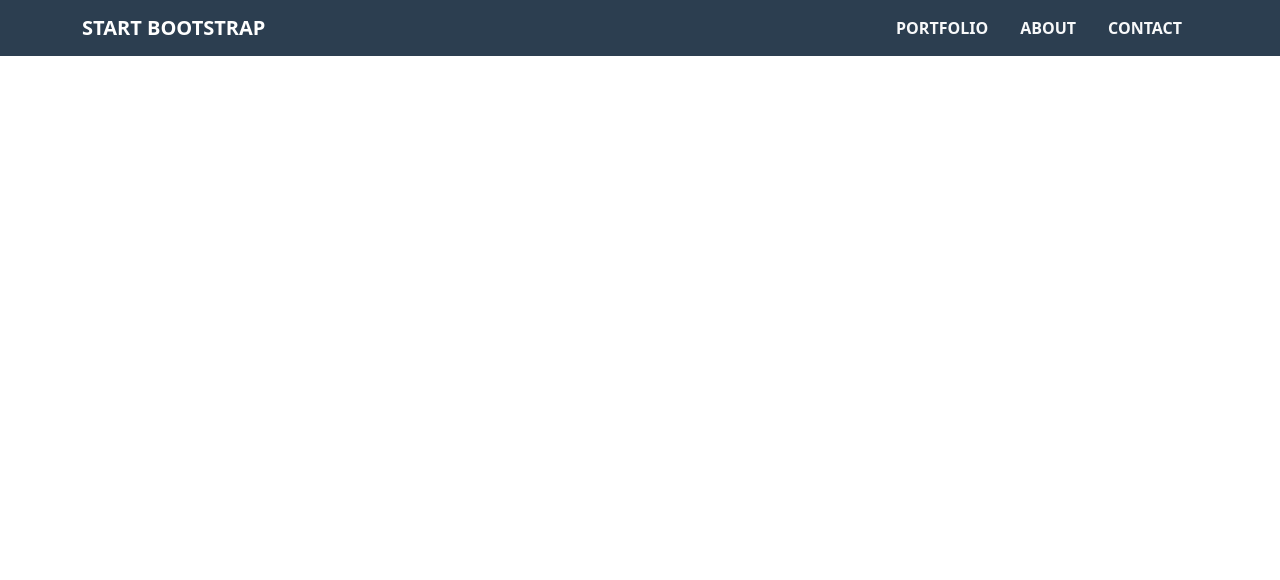
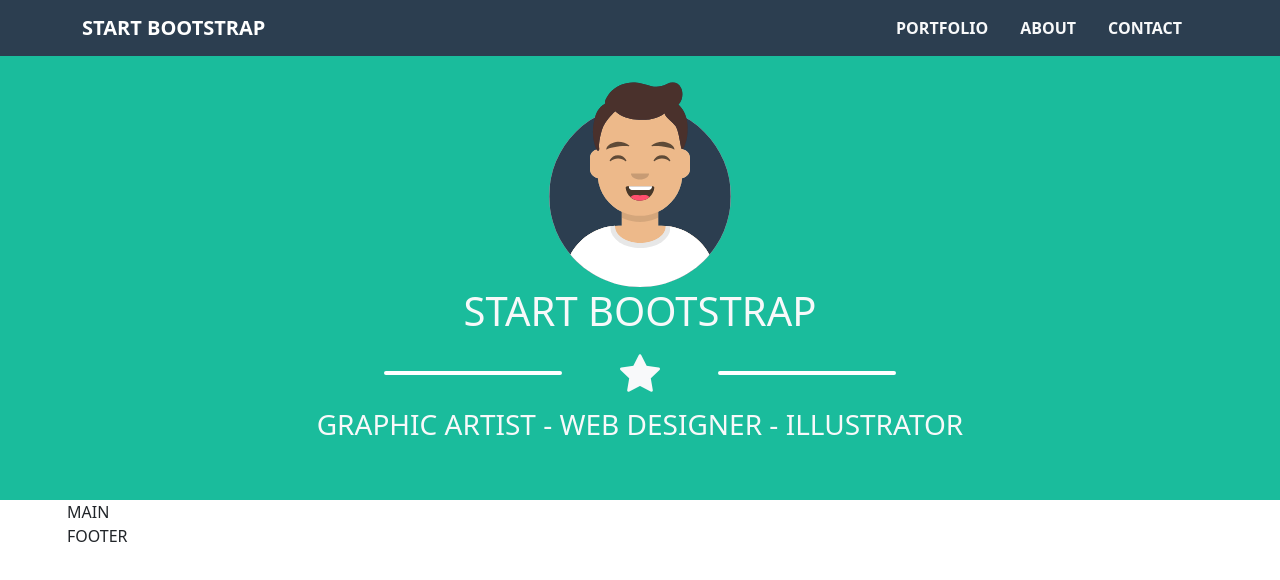
Before and after one commit to gaetanovenuto/html-css-bootstrap-freelancer, a plain HTML site: page index.html in a window 1280 px wide. Drawn offline with nearby package versions, Linux system fonts and the light colour scheme.

Commit message:
v1.0.2 Completed Header bottom

```diff
--- a/css/layout.css
+++ b/css/layout.css
@@ -3,6 +3,34 @@
 ****************************************************/
 .desktop-menu {
     display: none;
+}
+
+.header-bottom {
+    padding-top: 75px;
+    min-height: 500px;
+}
+
+.my-image {
+    width: 200px;
+}
+
+.icon {
+    display: flex;
+    justify-content: space-between;
+    align-items: center;
+    width: 40%;
+    margin: 0 auto;
+}
+
+.icon span {
+    width: calc(30% + 1.5rem);
+}
+
+.icon hr {
+    border: 2px solid white;
+    opacity: 1;
+    border-radius: 5px;
+
 }
 
 /***************************************************
--- a/index.html
+++ b/index.html
@@ -7,6 +7,9 @@
 
         <!-- BOOTSTRAP CSS -->
         <link href="https://cdn.jsdelivr.net/npm/bootstrap@5.3.3/dist/css/bootstrap.min.css" rel="stylesheet" integrity="sha384-QWTKZyjpPEjISv5WaRU9OFeRpok6YctnYmDr5pNlyT2bRjXh0JMhjY6hW+ALEwIH" crossorigin="anonymous">
+
+        <!-- BOOTSTRAP ICONS -->
+        <link rel="stylesheet" href="https://cdn.jsdelivr.net/npm/bootstrap-icons@1.11.3/font/bootstrap-icons.min.css">
 
         <!-- FONT FAMILY -->
         <link rel="preconnect" href="https://fonts.googleapis.com">
@@ -23,10 +26,10 @@
 
         <!-- header -->
         <header>
-           <div class="header-top">
+           <div class="header-top text-uppercase">
                 <nav class="navbar navbar-dark my-grey fw-bold fixed-top">
                     <div class="container-sm">
-                <a class="navbar-brand" href="#">START BOOTSTRAP</a>
+                        <a class="navbar-brand" href="#">Start Bootstrap</a>
                         <button class="navbar-toggler" type="button" data-bs-toggle="offcanvas" data-bs-target="#offcanvasDarkNavbar" aria-controls="offcanvasDarkNavbar" aria-label="Toggle navigation">
                             <span class="navbar-toggler-icon"></span>
                         </button>
@@ -66,21 +69,33 @@
                     <div class="desktop-menu">
                         <ul class="nav justify-content-end">
                             <li class="nav-item">
-                        <a class="nav-link link-light" aria-current="page" href="#">PORTFOLIO</a>
+                            <a class="nav-link link-light" aria-current="page" href="#">Portfolio</a>
                             </li>
                             <li class="nav-item">
-                        <a class="nav-link link-light" href="#">ABOUT</a>
+                            <a class="nav-link link-light" href="#">About</a>
                             </li>
                             <li class="nav-item">
-                        <a class="nav-link link-light" href="#">CONTACT</a>
+                            <a class="nav-link link-light" href="#">Contact</a>
                             </li>
-
                         </ul>
                     </div>
                 </nav>
            </div>
-           <div class="header-bottom">
-
+           <div class="header-bottom text-uppercase my-lightgreen text-light text-center">
+                <div>
+                    <img src="img/avatar.svg" class="rounded mx-auto d-block my-image" alt="Avatar">
+                </div>
+                <h1>
+                    START BOOTSTRAP
+                </h1>
+                <div class="icon">
+                    <span><hr></span>
+                    <i class="bi bi-star-fill fs-1"></i>
+                    <span><hr></span>
+                </div>
+                <div class="capacities fs-3">
+                    GRAPHIC ARTIST - WEB DESIGNER - ILLUSTRATOR
+                </div>
            </div>
         </header>
         <!-- /header -->
```
Lines whose indentation alone changed are shown as unchanged.
